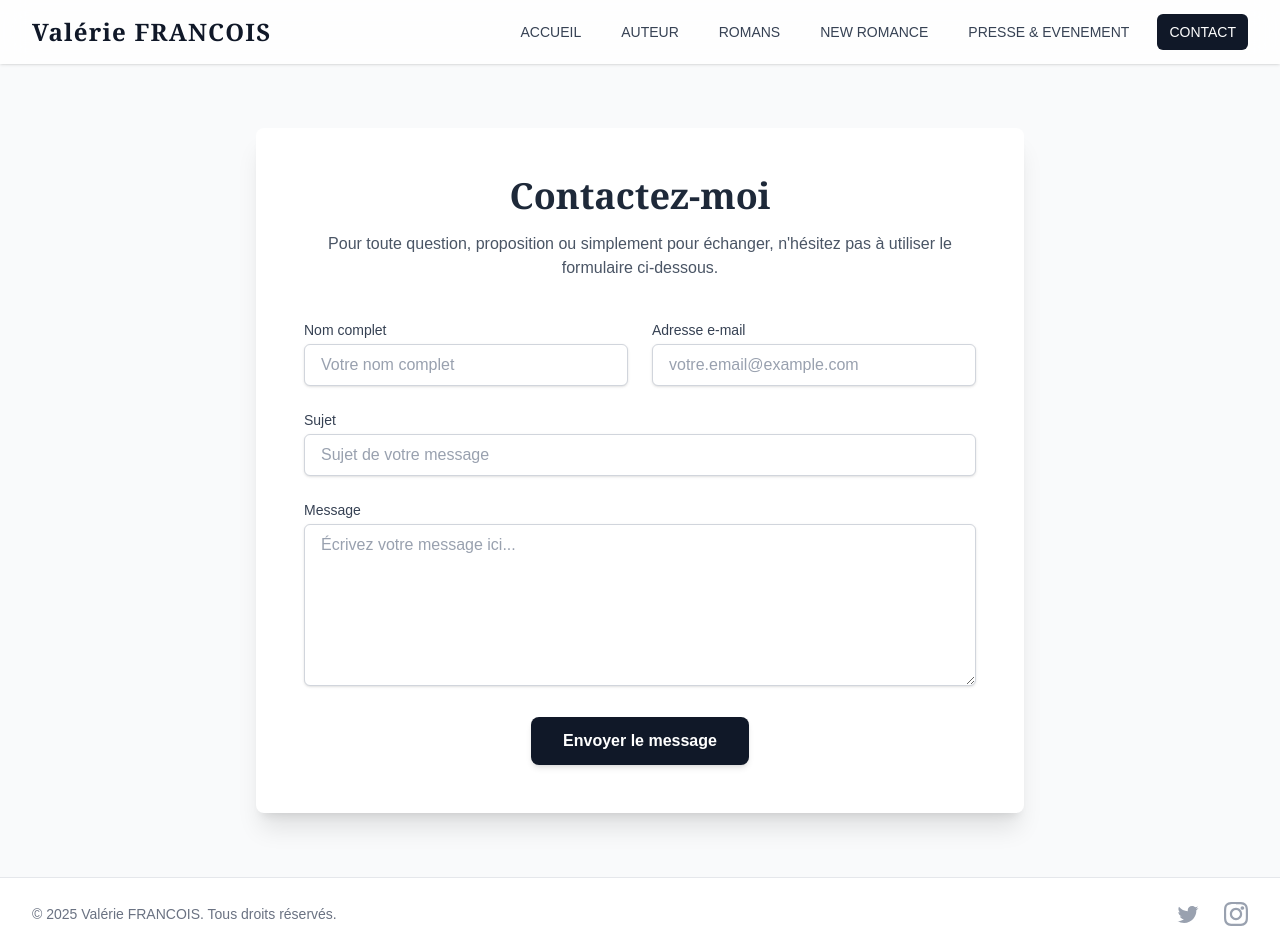
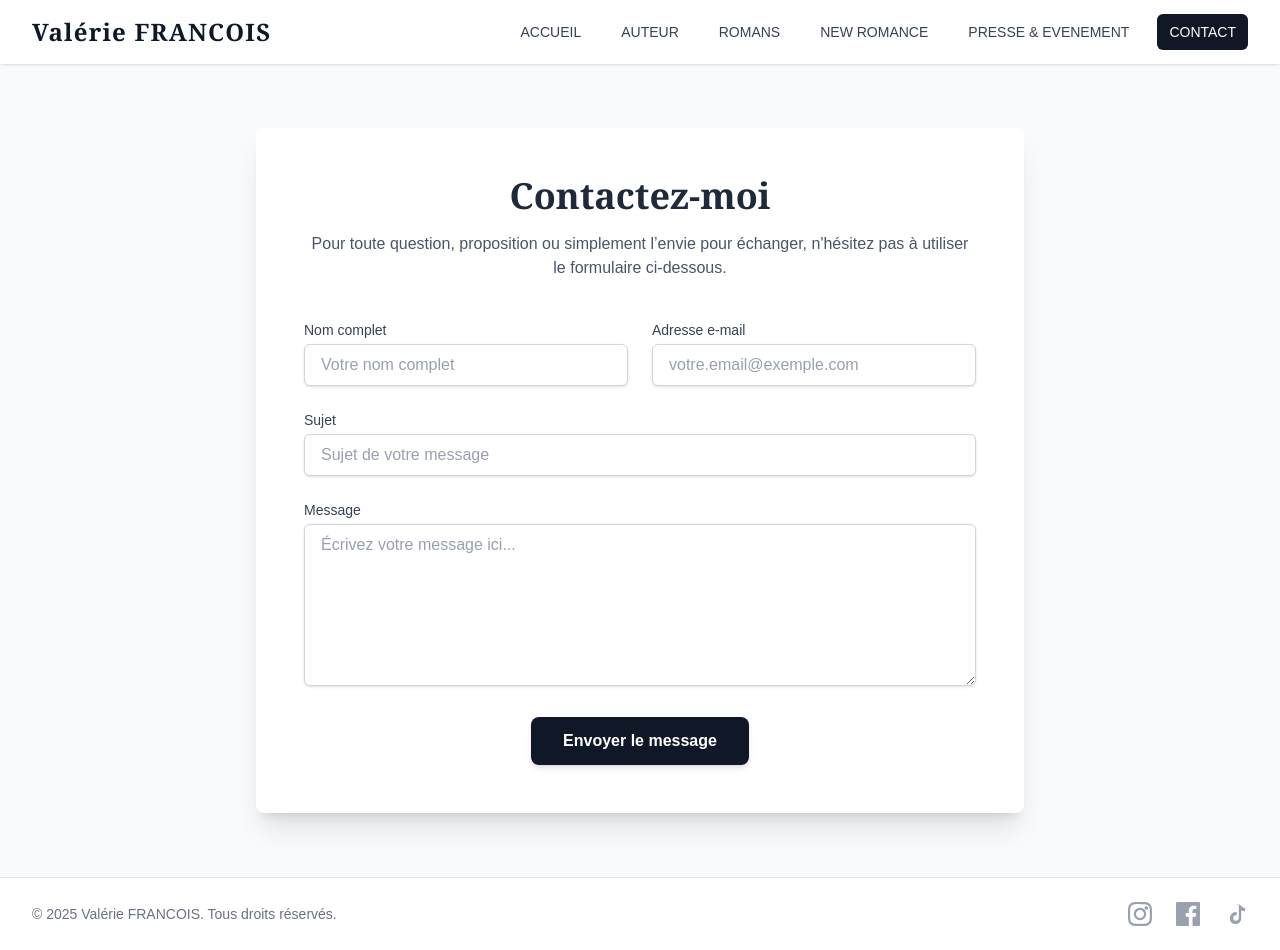
Before and after one commit to Idaryss/valerie-next, a Next.js app: page /contact in a window 1280 px wide. Built offline with nearby package versions, Linux system fonts and the light colour scheme.

Commit message:
fix: contact correction

```diff
--- a/app/component/Footer.tsx
+++ b/app/component/Footer.tsx
@@ -31,12 +31,16 @@ const Footer: React.FC = () => {
           </p>
           <div className="flex space-x-6">
             <SocialIcon
-              href="#"
-              path="M22.46,6C21.69,6.35 20.86,6.58 20,6.69C20.88,6.16 21.56,5.32 21.88,4.31C21.05,4.81 20.13,5.16 19.16,5.36C18.37,4.5 17.26,4 16,4C13.65,4 11.73,5.92 11.73,8.29C11.73,8.63 11.77,8.96 11.84,9.27C8.28,9.09 5.11,7.38 3,4.79C2.63,5.42 2.42,6.16 2.42,6.94C2.42,8.43 3.17,9.75 4.33,10.5C3.62,10.5 2.96,10.3 2.38,10C2.38,10 2.38,10 2.38,10.03C2.38,12.11 3.86,13.85 5.82,14.24C5.46,14.34 5.08,14.39 4.69,14.39C4.42,14.39 4.15,14.36 3.89,14.31C4.43,16 6,17.26 7.89,17.29C6.43,18.45 4.58,19.13 2.56,19.13C2.22,19.13 1.88,19.11 1.54,19.07C3.44,20.29 5.7,21 8.12,21C16,21 20.33,14.46 20.33,8.79C20.33,8.6 20.33,8.42 20.32,8.23C21.16,7.63 21.88,6.87 22.46,6Z"
+              href="https://www.instagram.com/valeriefrancoisoff"
+              path="M12,2.163c3.204,0,3.584,0.012,4.85,0.07c3.252,0.148,4.771,1.691,4.919,4.919c0.058,1.265,0.069,1.645,0.069,4.85s-0.012,3.584-0.07,4.85c-0.148,3.227-1.669,4.771-4.919,4.919c-1.266,0.058-1.644,0.07-4.85,0.07s-3.584-0.012-4.85-0.07c-3.264-0.149-4.771-1.699-4.919-4.92c-0.058-1.265-0.07-1.644-0.07-4.85s0.012-3.584,0.07-4.85C2.283,3.854,3.726,2.309,6.98,2.163C8.246,2.105,8.623,2.093,12,2.093M12,0C8.741,0,8.333,0.014,7.053,0.072C2.695,0.272,0.273,2.69,0.073,7.052C0.014,8.333,0,8.741,0,12s0.014,3.667,0.072,4.947c0.2,4.358,2.618,6.78,6.98,6.98C8.333,23.986,8.741,24,12,24s3.667-0.014,4.947-0.072c4.358-0.2,6.78-2.618,6.98-6.98C23.986,15.667,24,15.259,24,12s-0.014-3.667-0.072-4.947c-0.2-4.358-2.618-6.78-6.98-6.98C15.667,0.014,15.259,0,12,0L12,0Z M12,5.838c-3.403,0-6.162,2.759-6.162,6.162s2.759,6.162,6.162,6.162s6.162-2.759,6.162-6.162S15.403,5.838,12,5.838z M12,16c-2.209,0-4-1.791-4-4s1.791-4,4-4s4,1.791,4,4S14.209,16,12,16z M18.402,4.158c-1.026,0-1.858,0.832-1.858,1.858s0.832,1.858,1.858,1.858s1.858-0.832,1.858-1.858S19.428,4.158,18.402,4.158z"
             />
             <SocialIcon
-              href="#"
-              path="M12,2.163c3.204,0,3.584,0.012,4.85,0.07c3.252,0.148,4.771,1.691,4.919,4.919c0.058,1.265,0.069,1.645,0.069,4.85s-0.012,3.584-0.07,4.85c-0.148,3.227-1.669,4.771-4.919,4.919c-1.266,0.058-1.644,0.07-4.85,0.07s-3.584-0.012-4.85-0.07c-3.264-0.149-4.771-1.699-4.919-4.92c-0.058-1.265-0.07-1.644-0.07-4.85s0.012-3.584,0.07-4.85C2.283,3.854,3.726,2.309,6.98,2.163C8.246,2.105,8.623,2.093,12,2.093M12,0C8.741,0,8.333,0.014,7.053,0.072C2.695,0.272,0.273,2.69,0.073,7.052C0.014,8.333,0,8.741,0,12s0.014,3.667,0.072,4.947c0.2,4.358,2.618,6.78,6.98,6.98C8.333,23.986,8.741,24,12,24s3.667-0.014,4.947-0.072c4.358-0.2,6.78-2.618,6.98-6.98C23.986,15.667,24,15.259,24,12s-0.014-3.667-0.072-4.947c-0.2-4.358-2.618-6.78-6.98-6.98C15.667,0.014,15.259,0,12,0L12,0Z M12,5.838c-3.403,0-6.162,2.759-6.162,6.162s2.759,6.162,6.162,6.162s6.162-2.759,6.162-6.162S15.403,5.838,12,5.838z M12,16c-2.209,0-4-1.791-4-4s1.791-4,4-4s4,1.791,4,4S14.209,16,12,16z M18.402,4.158c-1.026,0-1.858,0.832-1.858,1.858s0.832,1.858,1.858,1.858s1.858-0.832,1.858-1.858S19.428,4.158,18.402,4.158z"
+              href="https://www.facebook.com/ValerieFrancoisOfficiel"
+              path="M22.675 0h-21.35C.597 0 0 .598 0 1.333v21.333C0 23.403.597 24 1.325 24h11.495v-9.294H9.692v-3.622h3.128V8.413c0-3.1 1.894-4.788 4.66-4.788 1.325 0 2.463.099 2.794.143v3.24l-1.918.001c-1.504 0-1.796.716-1.796 1.764v2.313h3.588l-.467 3.622h-3.121V24h6.116C23.403 24 24 23.403 24 22.667V1.333C24 .598 23.403 0 22.675 0z"
+            />
+            <SocialIcon
+              href="https://www.tiktok.com/@valerie.francoisauteure"
+              path="M12.001 2c1.084 0 2.144.21 3.13.62.907.376 1.72.923 2.414 1.61a7.84 7.84 0 0 0 1.62 1.225c.57.317 1.196.528 1.846.62v3.229c-1.328-.046-2.625-.422-3.749-1.094v7.906c0 1.707-.615 3.25-1.752 4.4-1.138 1.15-2.678 1.729-4.417 1.604a6.11 6.11 0 0 1-4.292-2.082A6.135 6.135 0 0 1 6 16.002c0-3.315 2.686-6.001 6.001-6.001.218 0 .433.012.644.036v3.184a2.827 2.827 0 0 0-.644-.075 2.817 2.817 0 0 0-2.818 2.818 2.817 2.817 0 0 0 2.818 2.818c.745 0 1.415-.29 1.93-.767a2.73 2.73 0 0 0 .888-2.051V2h.182z"
             />
           </div>
         </div>
--- a/app/contact/page.tsx
+++ b/app/contact/page.tsx
@@ -62,8 +62,8 @@ const ContactPage: React.FC = () => {
         Contactez-moi
       </h2>
       <p className="text-center text-gray-600 mb-10">
-        Pour toute question, proposition ou simplement pour échanger, n'hésitez
-        pas à utiliser le formulaire ci-dessous.
+        Pour toute question, proposition ou simplement l’envie pour échanger,
+        n'hésitez pas à utiliser le formulaire ci-dessous.
       </p>
 
       <form onSubmit={handleSubmit} noValidate>
@@ -101,7 +101,7 @@ const ContactPage: React.FC = () => {
                 value={email}
                 onChange={(e) => setEmail(e.target.value)}
                 required
-                placeholder="votre.email@example.com"
+                placeholder="votre.email@exemple.com"
                 className="w-full px-4 py-2 border border-gray-300 rounded-md shadow-sm focus:ring-gray-800 focus:border-gray-800 transition bg-white text-gray-900 placeholder:text-gray-400"
               />
             </div>
```
